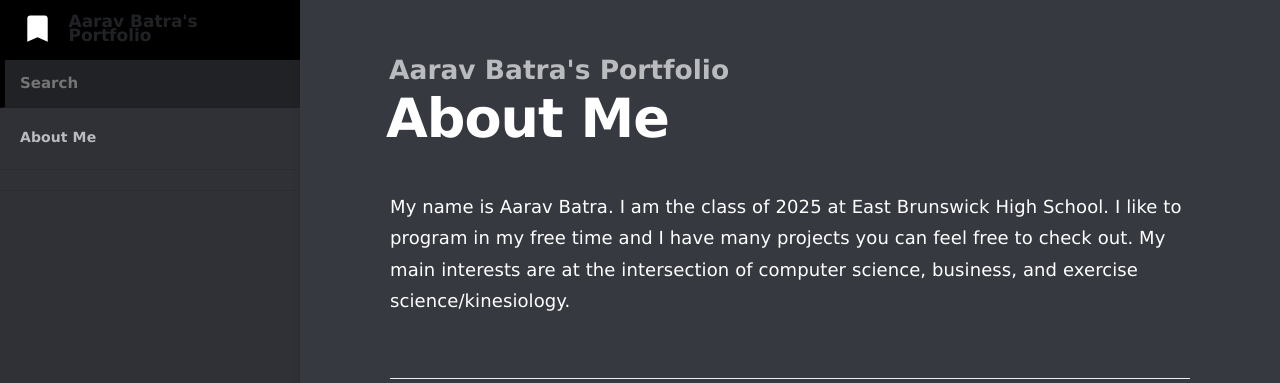
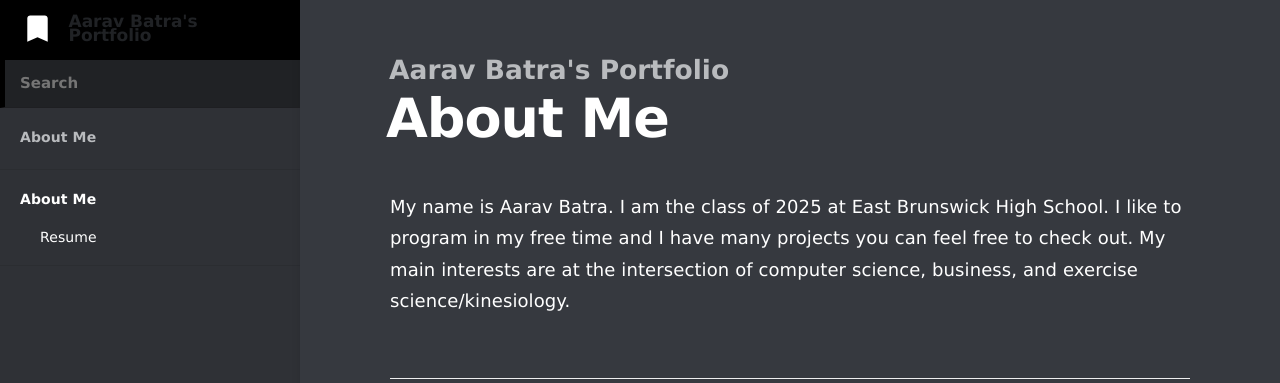
Before and after one commit to batra-aarav/www.aaravbatra.me, a Jekyll site: the page built from index.md, in a window 1280 px wide. Shown: the top 383 px of the page. Built offline with Jekyll 4.4.1, drawn with Linux system fonts in a browser that asks for light colours.

Commit message:
Update resume.md

```diff
--- a/_docs/resume.md
+++ b/_docs/resume.md
@@ -1,3 +1,8 @@
+---
+title: Resume
+category: About Me
+order: 1
+---
 # Aarav Batra
 ## batra.aarav@outlook.com ❖ East Brunswick, NJ
 
```
